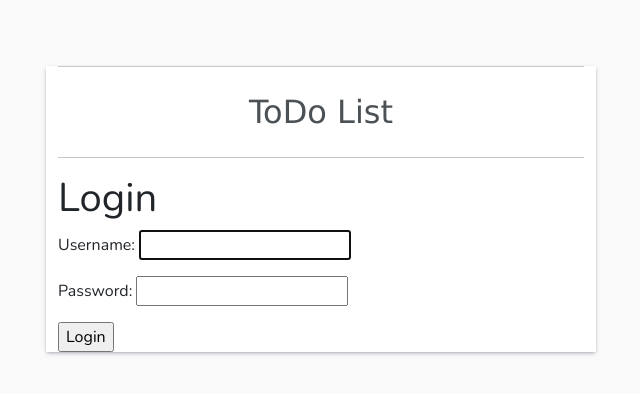
After one commit to dhruv-ahuja/todo-django, a Django app: page /login in a window 1280 px wide. The commit adds this page. Shown: the top 394 px of the page, without its empty margins (319-959 px from the left). Run offline with Django 4.2, Linux system fonts and the light colour scheme.

Commit message:
feat: add user login and logout functionality

```diff
--- a/app/core/templates/core/base.html
+++ b/app/core/templates/core/base.html
@@ -27,9 +27,23 @@
 
 <body>
     <div class="container">
+
+        {% if request.user.is_authenticated %}
+        <p>{{request.user}}</p>
+        <a href="{% url 'logout' %}">Logout</a>
+
+        {% else %}
+        <!-- only show this link at pages other than the login page itself -->
+        {% if not request.path == "/login" %}
+        <a href="{% url 'login' %}">Login</a>
+        {% endif %}
+        {% endif %}
+
+        <hr>
         <h2>
             <p><a href="{% url 'tasks' %}" class="title">ToDo List</a></p>
         </h2>
+
         <hr>
         {% block content %} {% endblock content %}
     </div>
--- a/app/core/templates/core/home.html
+++ b/app/core/templates/core/home.html
@@ -5,7 +5,9 @@
 {% block content %}
 
 <a href="{% url 'create_task' %}">Add Task</a>
-<hr>
+<!-- <hr> -->
+<br>
+<br>
 
 <table>
     <tr>
--- /dev/null
+++ b/app/core/templates/core/login.html
@@ -0,0 +1,15 @@
+{% extends "core/base.html" %}
+
+{% block title %} Login {% endblock title %}
+
+{% block content %}
+
+<h1>Login</h1>
+
+<form method="POST">
+    {% csrf_token %}
+    {{form.as_p}}
+    <input type="submit" value="Login">
+</form>
+
+{% endblock content %}
--- a/app/core/urls.py
+++ b/app/core/urls.py
@@ -4,6 +4,8 @@ from .views import *
 
 
 urlpatterns = [
+    path("login", UserLoginView.as_view(), name="login"),
+    path("logout", UserLogoutView.as_view(), name="logout"),
     path("", TaskList.as_view(), name="tasks"),
     path("create", TaskCreate.as_view(), name="create_task"),
     path("update/<int:pk>", TaskUpdate.as_view(), name="update_task"),
--- a/app/core/views.py
+++ b/app/core/views.py
@@ -1,7 +1,24 @@
+from audioop import reverse
 from django.views.generic import ListView, CreateView, UpdateView, DeleteView
 from django.urls import reverse_lazy
+from django.contrib.auth.views import LoginView, LogoutView
 
 from .models import Task
+
+
+class UserLoginView(LoginView):
+    template_name = "core/login.html"
+    fields = "__all__"
+    redirect_authenticated_user = True
+
+    def get_success_url(self) -> str:
+        return reverse_lazy("tasks")
+
+
+class UserLogoutView(LogoutView):
+    template_name = "core/logout.html"
+    fields = "__all__"
+    next_page = reverse_lazy("login")
 
 
 class TaskList(ListView):
```
